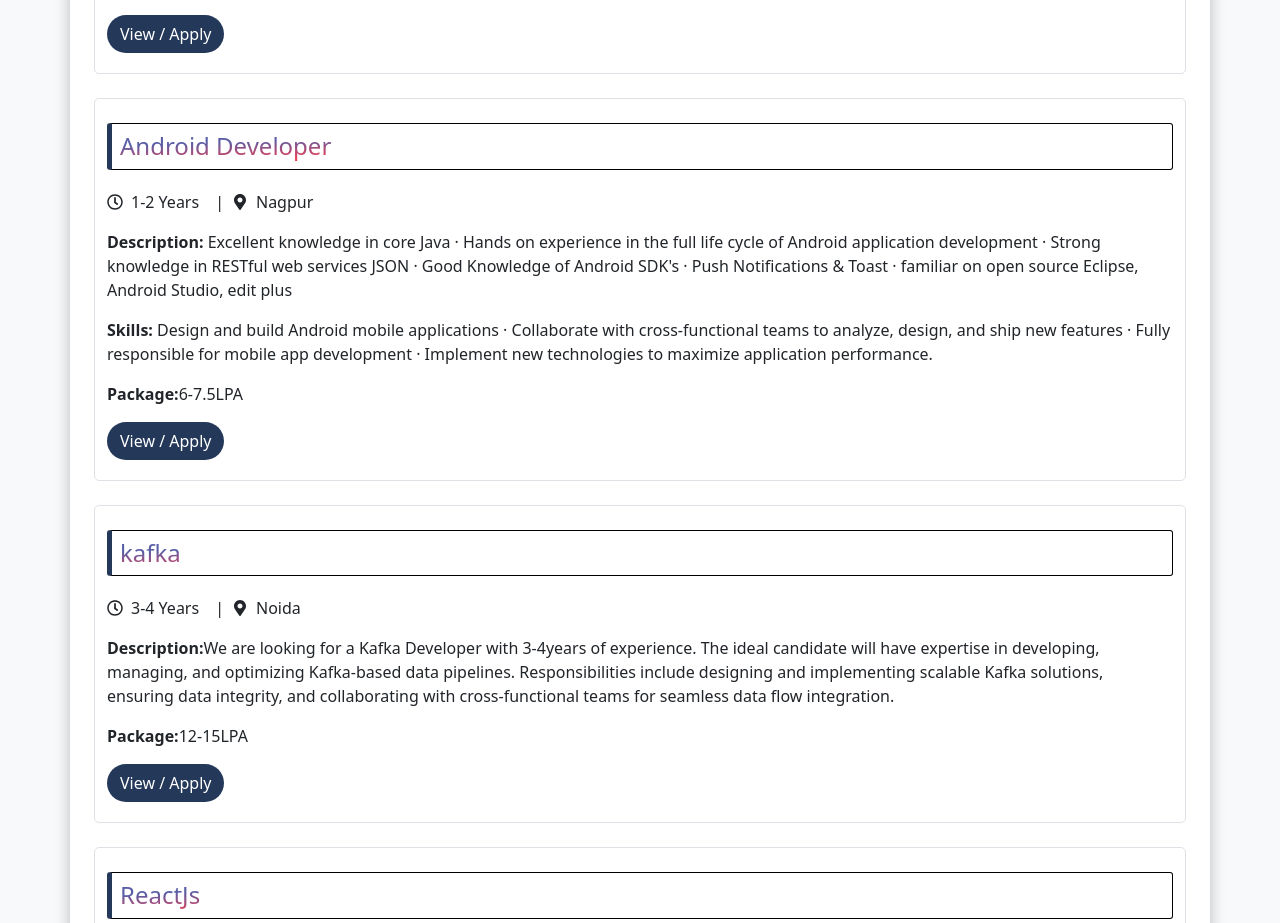
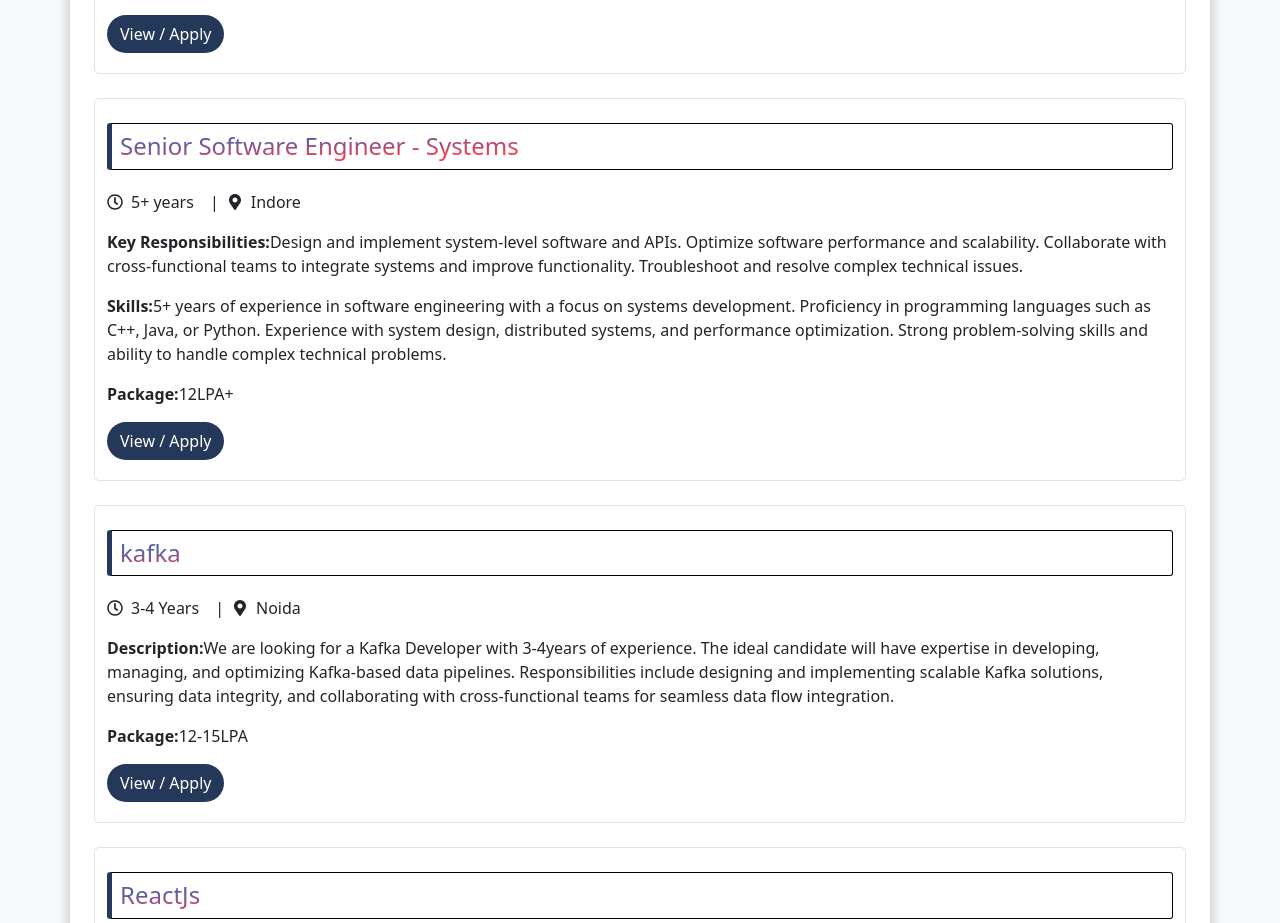
Before and after one commit to Akshaybaisware/CodeCrazeSoftware, a React (Vite) app: page /career in a window 1280 px wide. Shown: the part 1940-2863 px from the top of the page. Built offline with nearby package versions, Linux system fonts and the light colour scheme.

Commit message:
added another jd

```diff
--- a/src/Components/Career/Career.jsx
+++ b/src/Components/Career/Career.jsx
@@ -214,23 +214,31 @@ Excellent communication and problem-solving abilities.
 
     </div>
     <div className="container job-footer border mt-4 pt-4">
-      <h4 className="job-title text-gradient">Android Developer</h4>
+      <h4 className="job-title text-gradient">Senior Software Engineer - Systems</h4>
       <div className="d-flex align-items-center mb-3">
         <FaRegClock className="icon" />
-        <span className="mx-2">1-2 Years</span>
+        <span className="mx-2"> 5+ years</span>
         <span className="mx-2">|</span>
         <FaMapMarkerAlt className="icon" />
-        <span className="mx-2">Nagpur</span>
+        <span className="mx-2">Indore</span>
       </div>
       <div className="mb-3">
-        <strong>Description:</strong> Excellent knowledge in core Java · Hands on experience in the full life cycle of Android application development · Strong knowledge in RESTful web services JSON · Good Knowledge of Android SDK's · Push Notifications & Toast · familiar on open source Eclipse, Android Studio, edit plus
+        <strong>Key Responsibilities:</strong>
+        Design and implement system-level software and APIs.
+Optimize software performance and scalability.
+Collaborate with cross-functional teams to integrate systems and improve functionality.
+Troubleshoot and resolve complex technical issues.
       </div>
       <div className="mb-3">
-        <strong>Skills:</strong> Design and build Android mobile applications · Collaborate with cross-functional teams to analyze, design, and ship new features · Fully responsible for mobile app development · Implement new technologies to maximize application performance.
+        <strong>Skills:</strong>
+        5+ years of experience in software engineering with a focus on systems development.
+Proficiency in programming languages such as C++, Java, or Python.
+Experience with system design, distributed systems, and performance optimization.
+Strong problem-solving skills and ability to handle complex technical problems.
       </div>
       <div className="mb-3">
         <strong>Package:</strong>
-      6-7.5LPA
+      12LPA+
       </div>
       <button className="btn rounded-pill" onClick={handleClick} style={{backgroundColor:"#243859" ,color:"white"}}>View / Apply</button>
 
```
